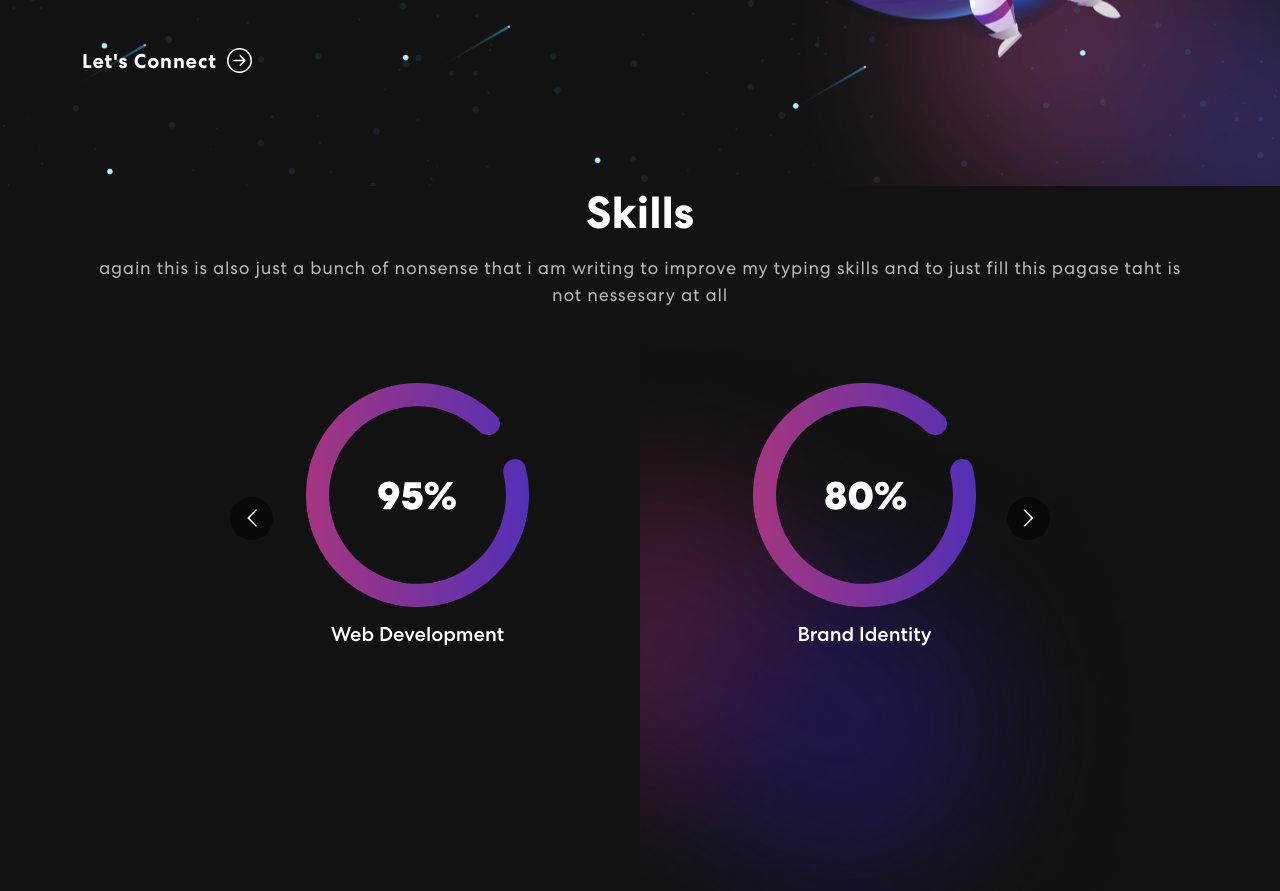
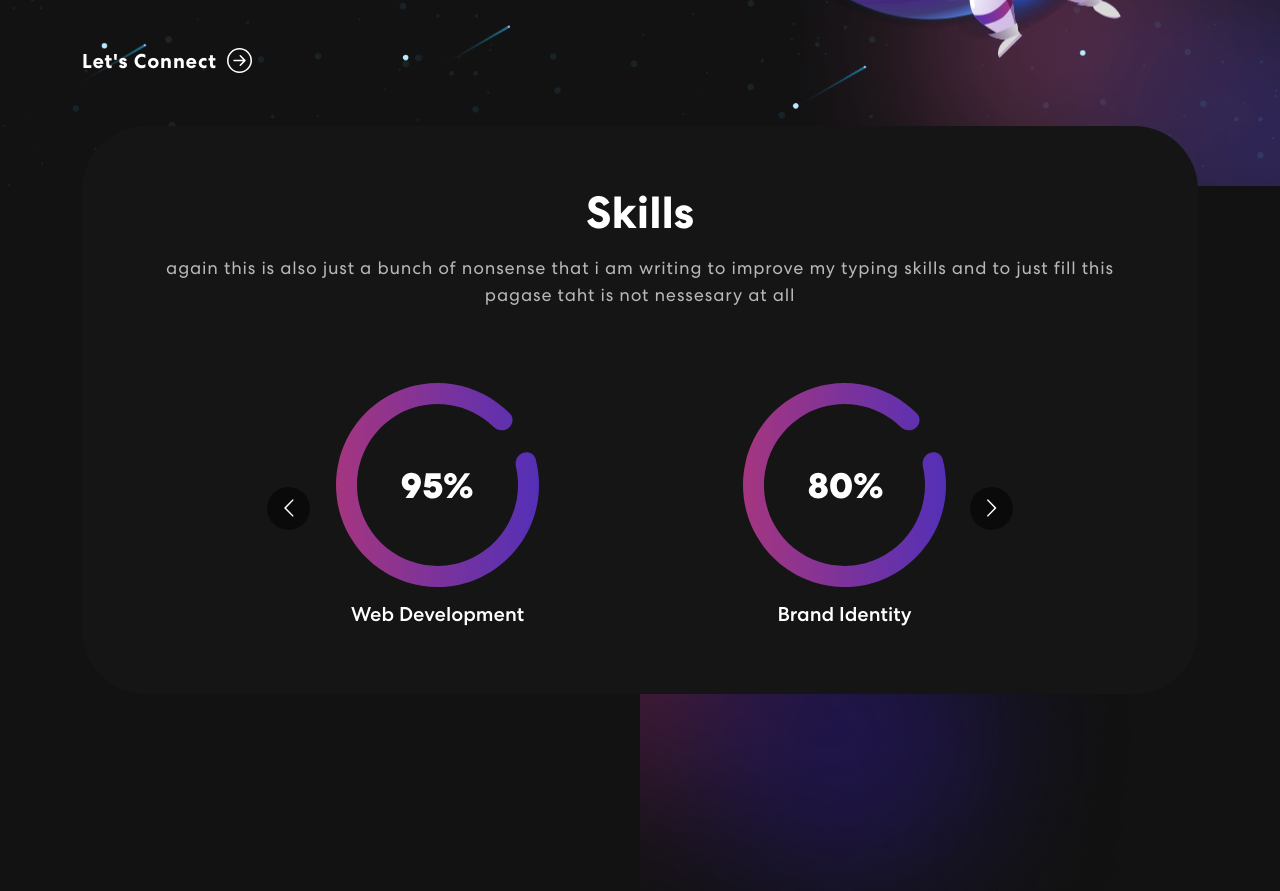
Before and after one commit to Py528/personal-website, a React (Create React App) app: page / in a window 1280 px wide. Shown: the part 580-1471 px from the top of the page. Built offline with nearby package versions, Linux system fonts and the light colour scheme.

Commit message:
changing id from skills-bx to skill-bx

```diff
--- a/src/components/Skills.js
+++ b/src/components/Skills.js
@@ -33,7 +33,7 @@ export const Skills = () => {
 			<Container>
 				<Row>
 					<Col>
-						<div className="skills-bx">
+						<div className="skill-bx">
 							<h2>Skills</h2>
 							<p>
 								again this is also just a bunch of nonsense that i am writing to improve my typing
```
